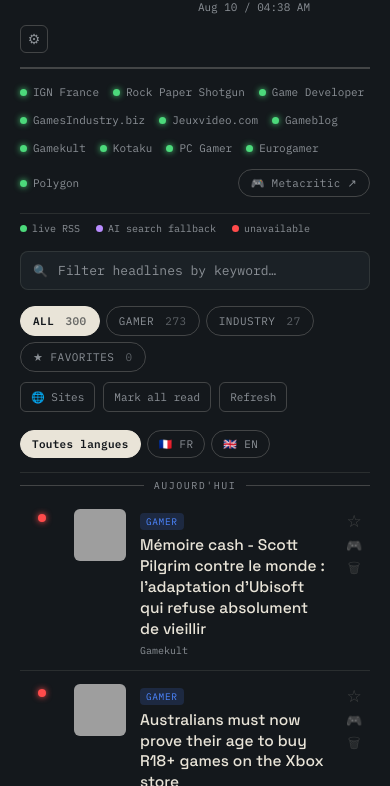
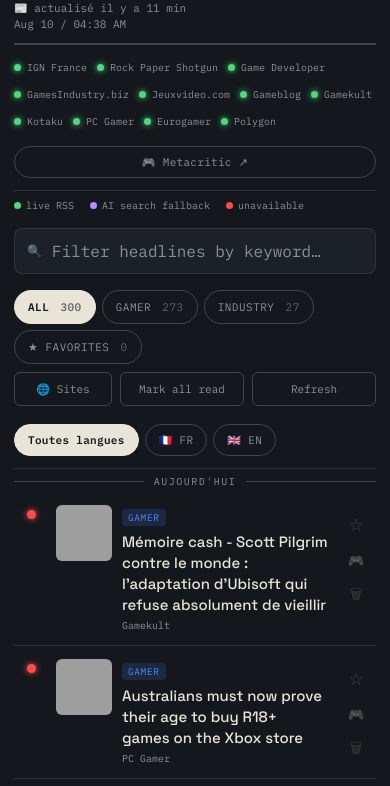
Before and after one commit to Snowmaxtop/NewsAgregate, a plain HTML site: page index.html in a window 390 px wide. Shown: the part 73-859 px from the top of the page. Drawn offline with Linux system fonts and the light colour scheme; grey boxes are pictures that could not be loaded.

Commit message:
Add files via upload

```diff
--- a/index.html
+++ b/index.html
@@ -22,7 +22,7 @@
     --ok:#4CD97B;
   }
   *{box-sizing:border-box;}
-  html,body{margin:0;padding:0;}
+  html,body{margin:0;padding:0;overflow-x:hidden;}
   body{
     background:var(--ink);
     color:var(--paper);
@@ -403,12 +403,57 @@
     opacity:0.6;
   }
 
-  @media (max-width:520px){
-    .row{grid-template-columns:36px 1fr 24px;}
-    .row.has-thumb{grid-template-columns:36px 52px 1fr 24px;}
-    .row.has-thumb .thumb{width:52px;height:52px;}
+  @media (max-width:640px){
+    .wrap{padding:16px 14px 60px;}
+
+    .masthead{padding-bottom:10px;gap:8px;}
+    .masthead h1{font-size:21px;}
+    .masthead .meta{text-align:left;order:3;flex-basis:100%;}
+    .gh-settings-btn{width:32px;height:32px;font-size:15px;}
+
+    .legend{gap:10px;font-size:10px;padding:10px 0 12px;}
+    .legend .src{padding:2px 0;} /* a bit more vertical breathing room per tap target */
+    .legend .mc-link{order:99;margin-left:0;flex-basis:100%;display:flex;justify-content:center;margin-top:6px;padding:8px 14px;}
+
+    .search-row{padding:11px 12px;}
+    .search-bar{font-size:16px;} /* avoids mobile browsers auto-zooming on focus */
+    .clear-search{padding:6px;}
+
+    .controls{gap:8px;}
+    .filters{gap:6px;width:100%;}
+    .pill{padding:9px 13px;font-size:11px;}
+    .actions{gap:8px;flex-wrap:wrap;width:100%;}
+    .actions button{padding:9px 12px;flex:1;min-width:90px;}
+    .sites-wrap{flex:1;}
+    .sites-btn{padding:9px 12px;width:100%;}
+    .sites-dropdown{left:0;right:auto;max-width:calc(100vw - 48px);}
+
+    .lang-filters{margin-bottom:12px;}
+    .lang-pill{padding:8px 13px;}
+
+    .row{grid-template-columns:30px 1fr 36px;gap:10px;padding:13px 2px;}
+    .row.has-thumb{grid-template-columns:30px 56px 1fr 36px;}
+    .row.has-thumb .thumb{width:56px;height:56px;}
     .row .time{display:none;}
-    .masthead .meta{text-align:left;}
+    .row .headline{font-size:15px;line-height:1.4;}
+    .row .dot-col .u{width:9px;height:9px;}
+
+    /* Bigger touch targets on the row action icons without changing their visual size */
+    .row-actions{gap:0;}
+    .row .star,.row .bin,.row .mc-check{
+      padding:10px;display:flex;align-items:center;justify-content:center;
+    }
+
+    .modal-overlay{padding:12px;}
+    .modal-box{padding:18px;border-radius:10px;}
+    .modal-box input{font-size:16px;padding:11px 10px;}
+    .modal-actions button{flex:1;min-width:100px;padding:11px 10px;}
+  }
+
+  @media (max-width:380px){
+    .masthead h1{font-size:18px;}
+    .filters{display:grid;grid-template-columns:1fr 1fr;gap:6px;}
+    .pill{text-align:center;}
   }
 </style>
 </head>
```
